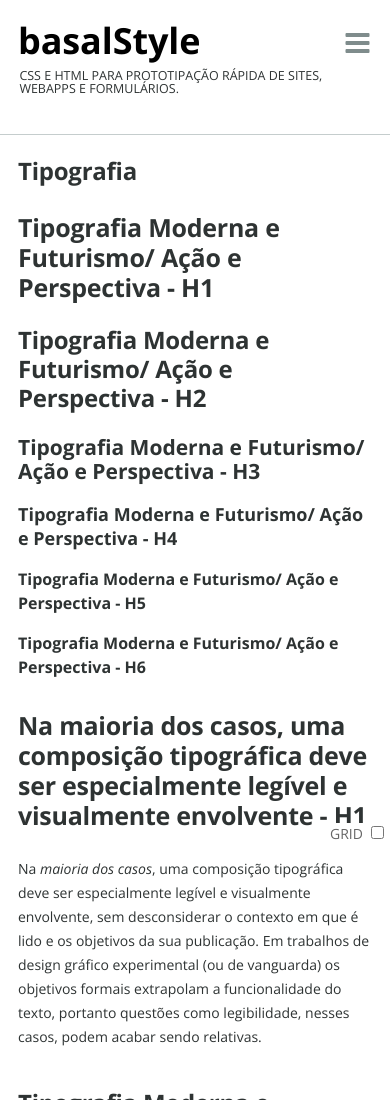
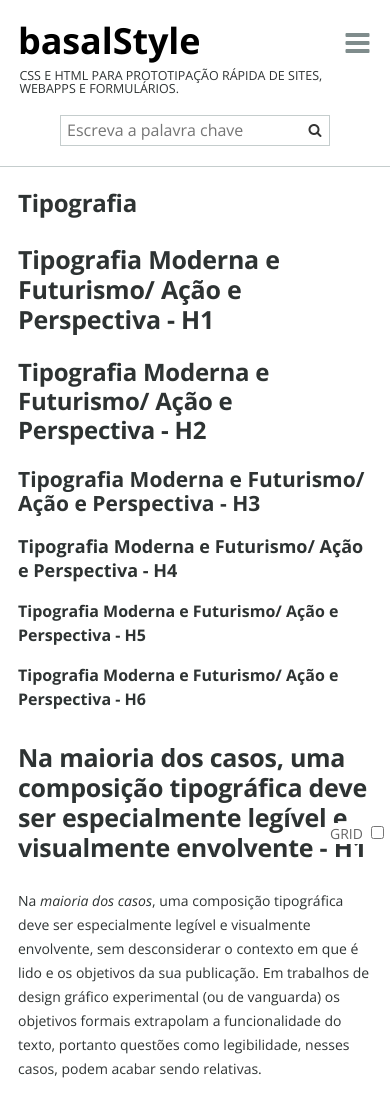
Before and after one commit to viniciusbraga/basalstyle, a plain HTML site: page index.html in a window 390 px wide. Shown: the top 1100 px of the page. Drawn offline with nearby package versions, Linux system fonts and the light colour scheme.

Commit message:
Acrescenta a busca no exemplo

```diff
--- a/index.html
+++ b/index.html
@@ -54,9 +54,9 @@
 
             <div class="headerSearch">
                 <form id="search-form" method="get" action="#" role="search">
-                    <label for="search" style="display: block;">Buscar</label>
-                    <input type="text" id="search" name="s" title="Enter keyword" value="" required="required" placeholder="Esqcreva aqui.">
-                    <input type="submit" id="search-submit" title="Search it" value="Buscar">
+                    <label for="search">Buscar</label>
+                    <input type="text" id="search" name="s" value="" required="required" placeholder="Escreva a palavra chave">
+                    <button type="submit" id="search-submit"><i class="fa fa-search"></i> Buscar</button>
                 </form>
             </div>
 
--- a/navmenu.css
+++ b/navmenu.css
@@ -39,7 +39,7 @@
 
 .headerNav {
   position: absolute;
-  top: 10px;
+  top: 52px;
   right: 0;
   z-index: 10;
 }
@@ -73,7 +73,7 @@
   text-decoration: none;
   text-transform: uppercase;
   margin: 0;
-  padding: 0 0.5em;
+  padding: 0 0.7em;
   display: block;
   transition: color 0.3s, background-color 1s;
 }
@@ -161,39 +161,47 @@
 
 .headerSearch {
   vertical-align: middle;
-  display: inline-block;
-  position: relative;
-  height: 48px;
-  display: none;
+  display: block;
+  margin: 0;
+  padding:0;
+  position: absolute;
+  top: 12px;
+  right: 18px;
 }
+
 .headerSearch form {
   margin: 0;
-  padding: 0 16px;
+  padding: 0;
 }
+.headerSearch label { display: none;}
+
 .headerSearch input[type="text"] {
   color: #333;
-  font-size: 14px;
-  line-height: 24px;
-  min-height: 24px;
-  padding: 1px 4px;
-  width: 100%;
-  border: 1px solid #999;
+  font-size: 16px;
+  line-height: 27px;
+  font-family: inherit;
+  min-height: 27px;
+  padding: 1px 6px;
+  margin: 0;
+  width: 270px;
+  border: 1px solid #C5CDCD;
 }
-.headerSearch .searchIcon {
+.headerSearch button[type="submit"] {
   color: #333;
   font-size: 14px;
-  font-weight: 700;
-  line-height: 23px;
-  text-align: center;
-  width: 24px;
-  height: 24px;
+  line-height: 30px;
+  padding:0;
+  width: 30px;
+  height: 30px;
+  border: 0;
+  box-shadow: none;
+  overflow: hidden;
+  display: block;
+  background: none;
   position: absolute;
-  right: 8px;
-  top: 50%;
-  transform: translate(-50%, -50%);
-  -webkit-transform: translate(-50%, -50%);
-  -moz-transform: translate(-50%, -50%);
-  -ms-transform: translate(-50%, -50%);
+  top: 0;
+  right: 0;
+  z-index: 10
 }
 
 
@@ -338,6 +346,41 @@
     }
 
 
+    /*
+     * Cabeçalho do Site e Navegação
+     */
+
+    .headerSearch {
+      vertical-align: middle;
+      display: block;
+      margin: 0 auto;
+      padding: 20px 0;
+      max-width: 270px;
+      position: relative;
+      top: 0;
+      right: 0;
+
+    }
+
+    .headerSearch button[type="submit"] {
+      color: #333;
+      font-size: 14px;
+      line-height: 30px;
+      padding:0;
+      width: 30px;
+      height: 30px;
+      border: 0;
+      box-shadow: none;
+      overflow: hidden;
+      display: block;
+      background: none;
+      position: absolute;
+      top: 20px;
+      right: 0;
+      z-index: 10;
+    }
+
+
 } /* FIM @media (max-width: 800px) */
 
 /* FIM */
```
